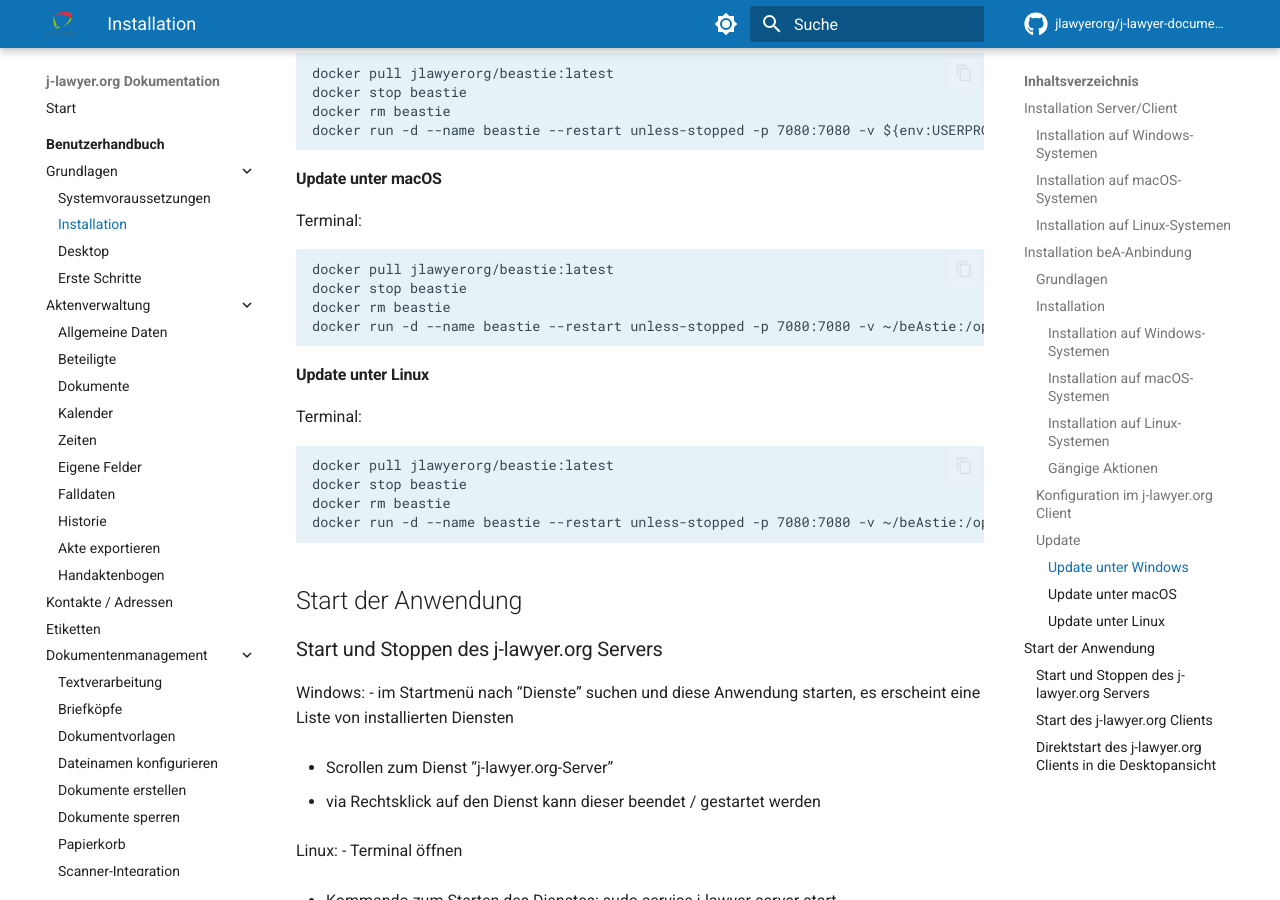
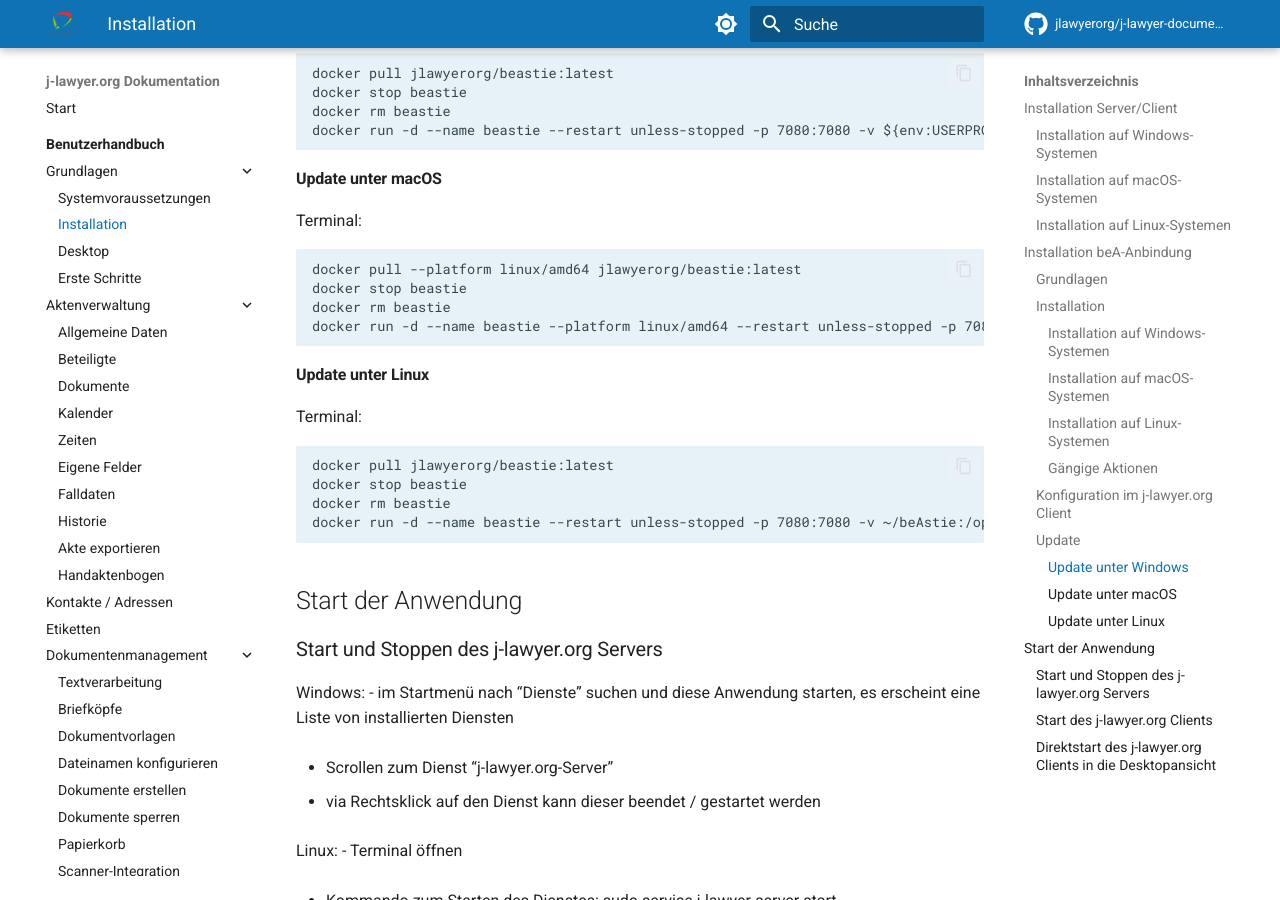
Before and after one commit to jlawyerorg/j-lawyer-documentation, an MkDocs documentation site: the page built from docs/benutzerhandbuch/installation.md, in a window 1280 px wide and 900 px high, scrolled down 3763 px. Built offline with MkDocs 1.6.1 and Material for MkDocs 9.7.7, drawn with Linux system fonts in a browser that asks for light colours; comment, search, counter and statistics services are not loaded.

Commit message:
--platform linux/amd64 for macos beastie update

````diff
--- a/docs/benutzerhandbuch/installation.md
+++ b/docs/benutzerhandbuch/installation.md
@@ -124,10 +124,10 @@
 Terminal:
 
 ```
-docker pull jlawyerorg/beastie:latest
+docker pull --platform linux/amd64 jlawyerorg/beastie:latest
 docker stop beastie
 docker rm beastie
-docker run -d --name beastie --restart unless-stopped -p 7080:7080 -v ~/beAstie:/opt/beastie/data --user $(id -u):$(id -g) jlawyerorg/beastie:latest
+docker run -d --name beastie --platform linux/amd64 --restart unless-stopped -p 7080:7080 -v ~/beAstie:/opt/beastie/data --user $(id -u):$(id -g) jlawyerorg/beastie:latest
 ```
 
 #### Update unter Linux {#bea-update-linux}
````
